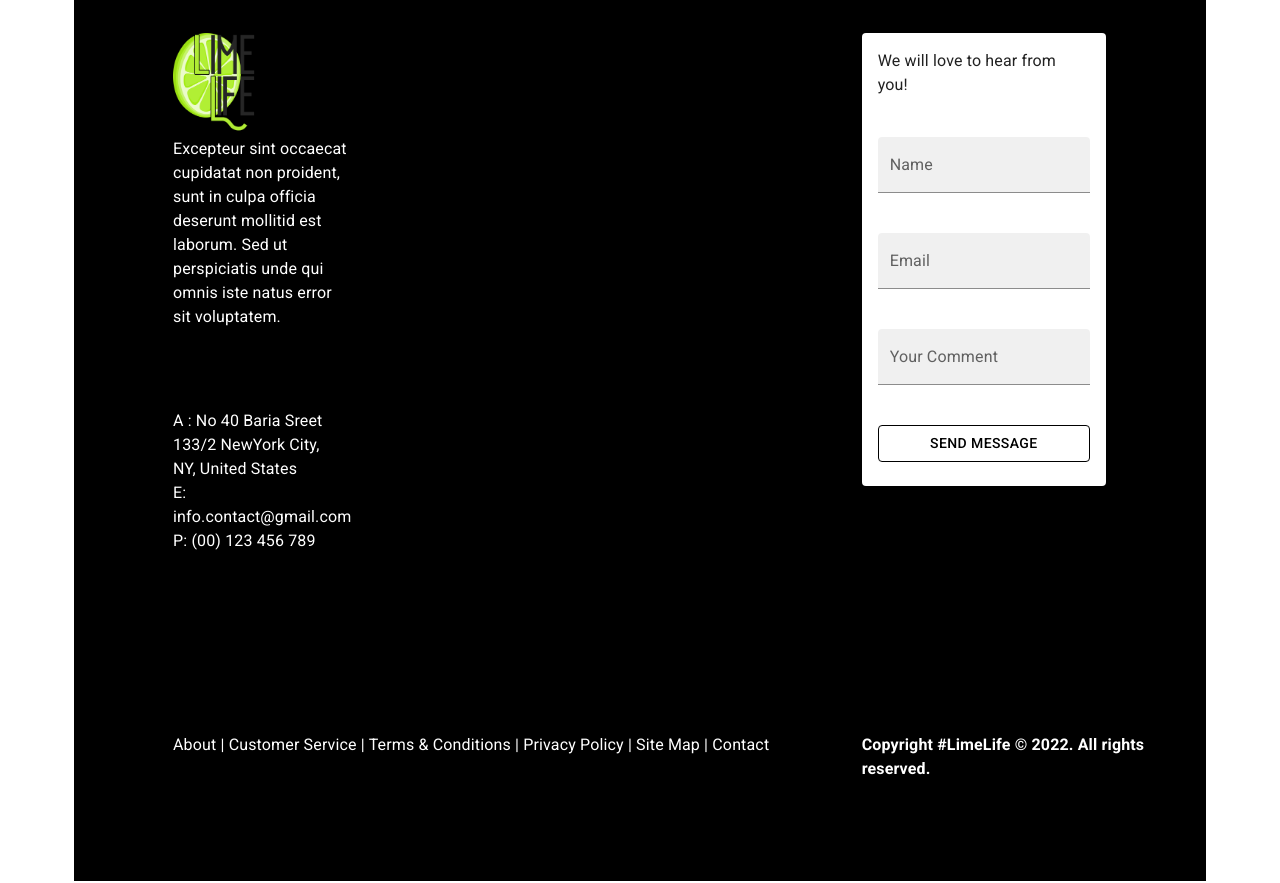
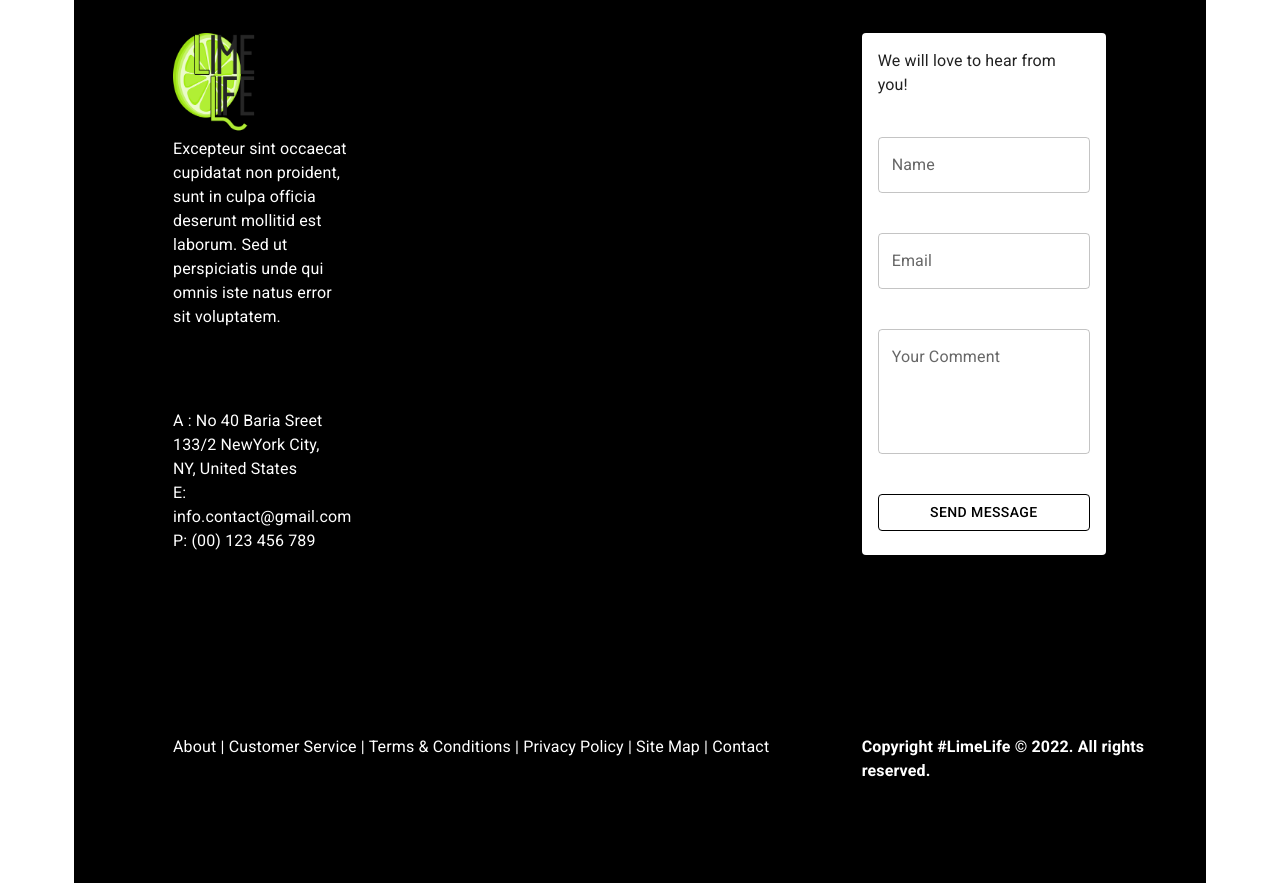
Before and after one commit to tariq3372/limelife, a React (Create React App) app: page /home in a window 1280 px wide. Shown: the part 780-1663 px from the top of the page. Built offline with nearby package versions, Linux system fonts and the light colour scheme.

Commit message:
form is updated

```diff
--- a/src/layouts/components/Footer.jsx
+++ b/src/layouts/components/Footer.jsx
@@ -3,7 +3,7 @@ import { Grid, Box, Typography, Card, CardContent, TextField, Stack, Button } fr
 
 const Footer = () => {
   return (
-    <Box sx={{ backgroundColor: 'black'}}>
+    <Box sx={{ backgroundColor: 'black' }}>
       <Grid container sx={{ padding: "80px 0px 100px 99px" }} >
         <Grid item xs={8}>
           <Grid container spacing={10} flexDirection="column" >
@@ -30,25 +30,23 @@ const Footer = () => {
               <Stack flexDirection='column' spacing={5} >
                 <Typography >We will love to hear from you!</Typography>
                 <TextField
-                  id="filled-multiline-flexible"
+                  id="outlined-textarea"
                   label="Name"
+                  placeholder="Your Name"
                   multiline
-                  maxRows={2}
-                  variant="filled"
                 />
                 <TextField
-                  id="filled-multiline-flexible"
+                  id="outlined-textarea"
                   label="Email"
+                  placeholder="abc@gmail.com"
                   multiline
-                  maxRows={2}
-                  variant="filled"
                 />
                 <TextField
-                  id="filled-multiline-flexible"
+                  id="outlined-multiline-static"
                   label="Your Comment"
                   multiline
-                  maxRows={4}
-                  variant="filled"
+                  rows={4}
+                  defaultValue=""
                 />
                 <Button sx={{ borderColor: "black", color: "black" }} variant="outlined">Send Message</Button>
               </Stack>
```
